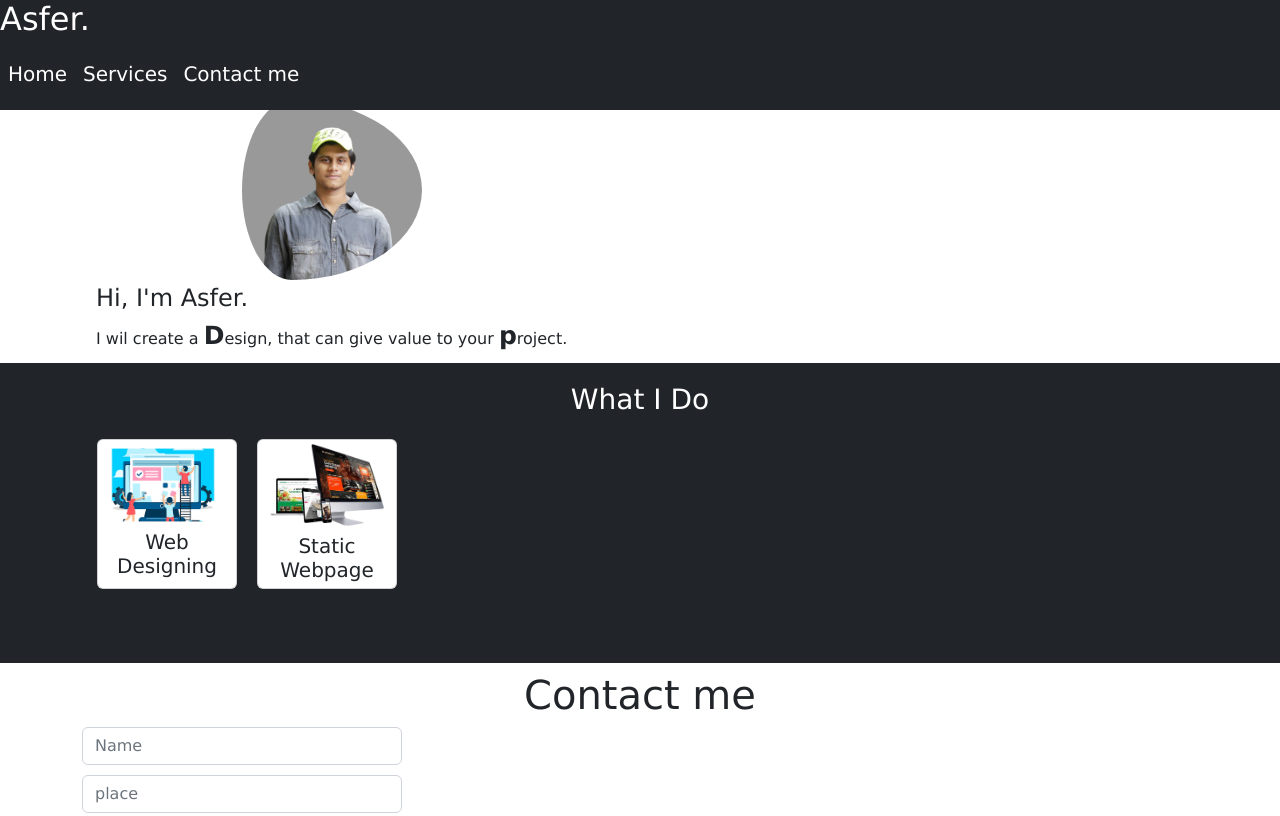
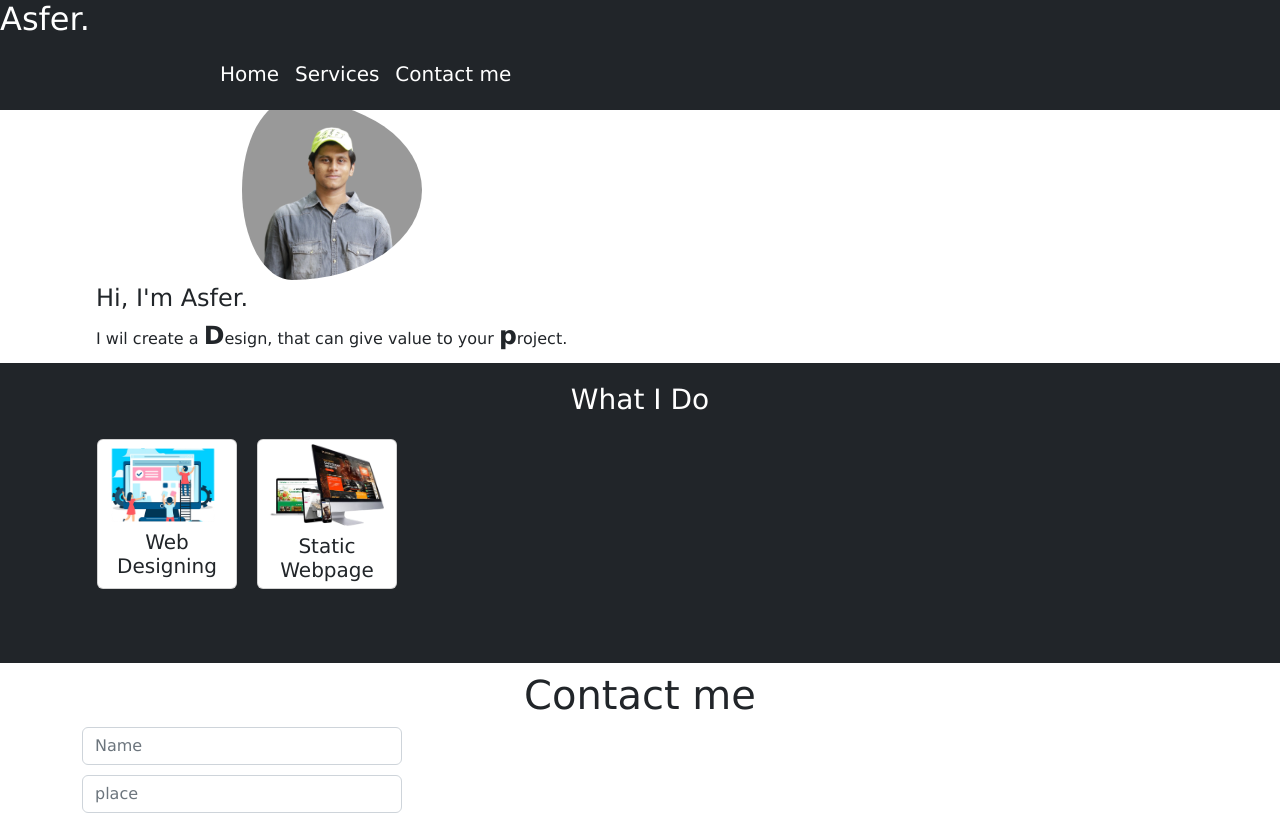
Before and after one commit to Asfer210/Personal-Web, a plain HTML site: page index.html in a window 1280 px wide. Shown: the top 816 px of the page. Drawn offline with nearby package versions, Linux system fonts and the light colour scheme.

Commit message:
Update index.html

```diff
--- a/index.html
+++ b/index.html
@@ -19,12 +19,12 @@
         <div class="col-5 my-auto" >
 
             <nav class="navbar navbar-expand-lg navbar-light role=navigation ">
-                <button class="navbar-toggler bg-white me-auto" style="margin-left:10px !important"  type="button" data-bs-toggle="collapse" data-bs-target="#navbarSupportedContent" aria-controls="navbarSupportedContent" aria-expanded="false" aria-label="Toggle navigation">
+                <button class="navbar-toggler bg-white me-auto"  type="button" data-bs-toggle="collapse" data-bs-target="#navbarSupportedContent" aria-controls="navbarSupportedContent" aria-expanded="false" aria-label="Toggle navigation">
                   <span class="navbar-toggler-icon"></span>
                 </button>
 
-                <div class="collapse navbar-collapse "  id="navbarSupportedContent" >
-                  <ul class="navbar-nav me-auto" >
+                <div class="collapse navbar-collapse "  id="navbarSupportedContent" style="margin-left:10px !important" >
+                  <ul class="navbar-nav ms-auto" >
                     <li class="nav-item ">
                       <h5><a class="nav-link active text-white " href="#">Home</a></h5>
                     </li>
@@ -36,7 +36,7 @@
                     </li>
                   </ul>
                 </div>
-              </nav>
+             </nav>
         </div>
     </div>
 </header>
```
